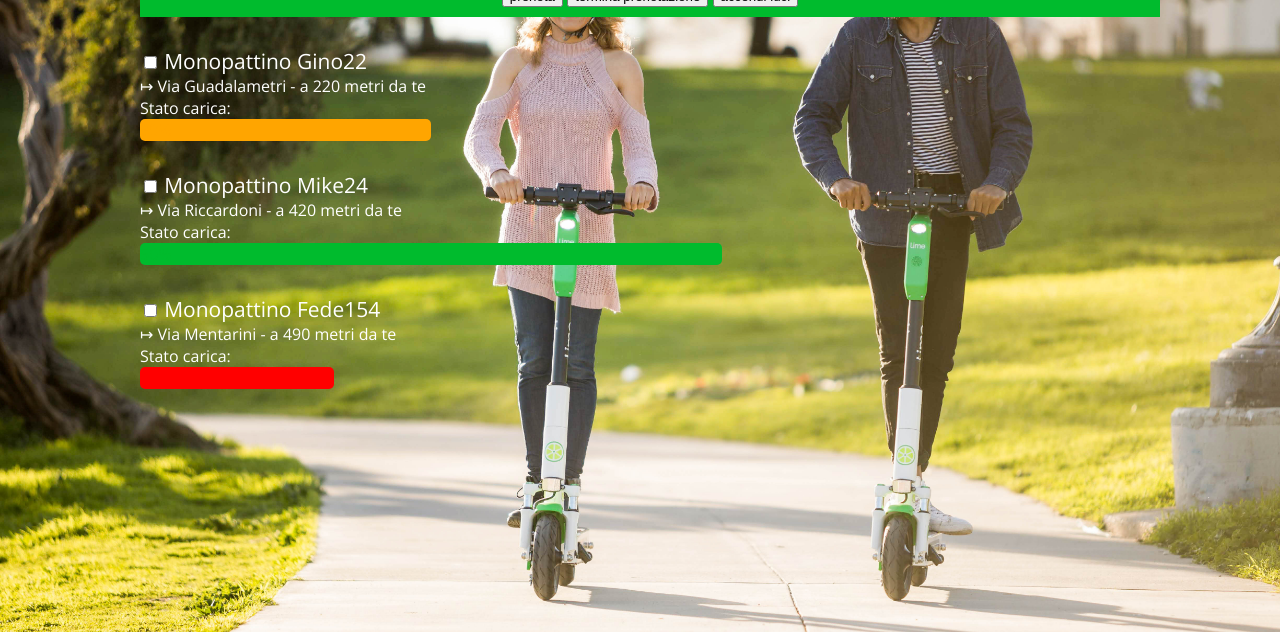
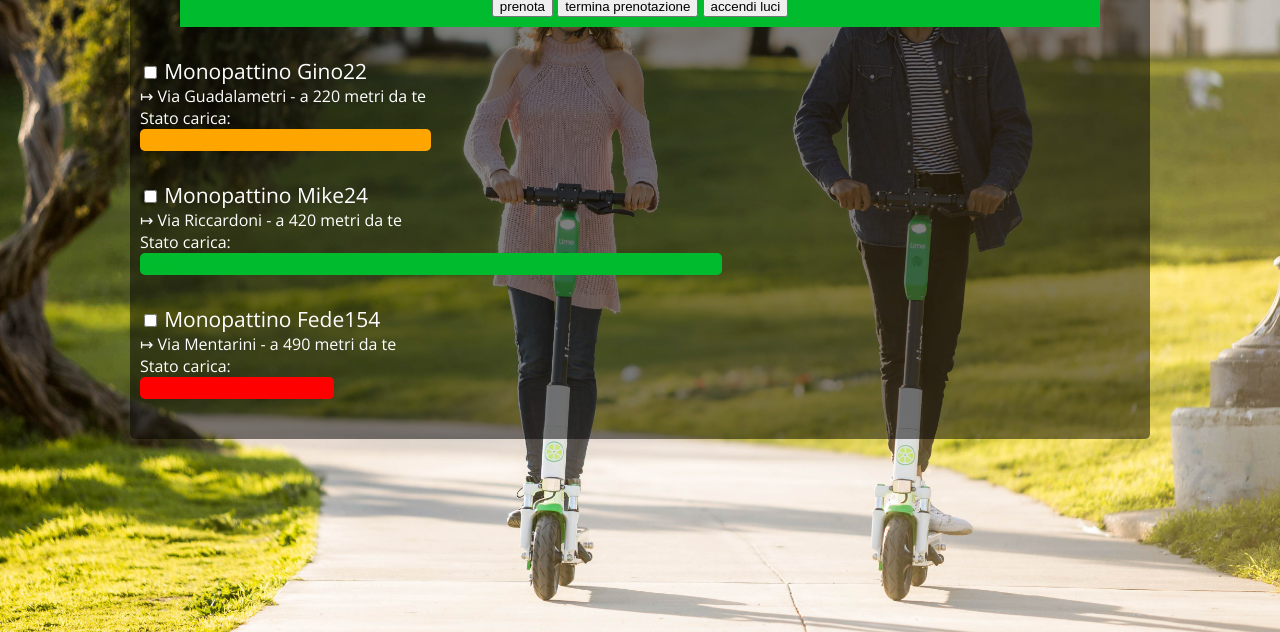
Before and after one commit to carmendm92/index.html, a plain HTML site: page index.html in a window 1280 px wide. Shown: the part 168-800 px from the top of the page. Drawn offline with nearby package versions, Linux system fonts and the light colour scheme.

Commit message:
Update style.css

```diff
--- a/style.css
+++ b/style.css
@@ -8,6 +8,9 @@ body{
 .contenitore{
   margin: auto;
   width: 1000px;
+  background-color: rgba(0, 0, 0, 0.5);
+  padding: 10px;
+  border-radius: 5px;
 }
 
  header >h1{
@@ -28,7 +31,7 @@ nav{
   height: 50%;
   padding: 10px;
   margin: auto;
-  width: 1000px;
+  width: 90%;
   text-align: center;
 }
 
```
